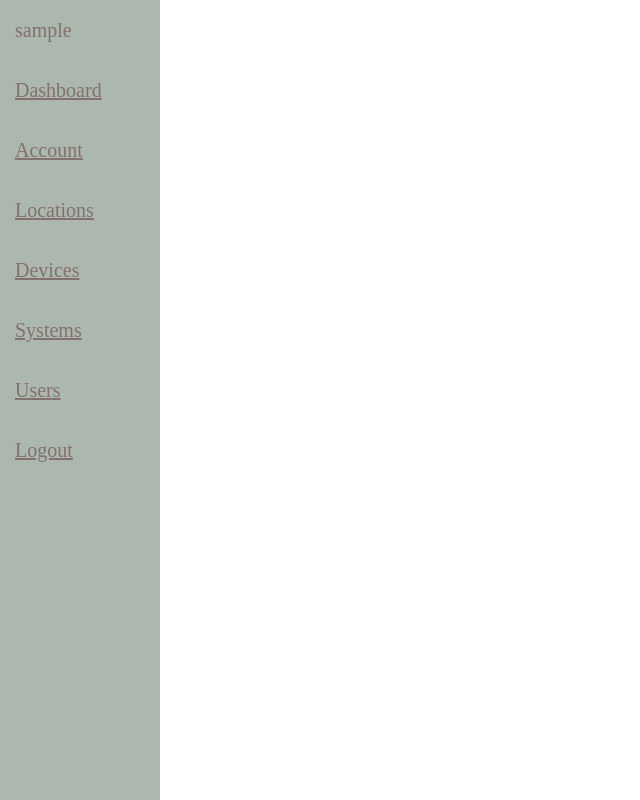
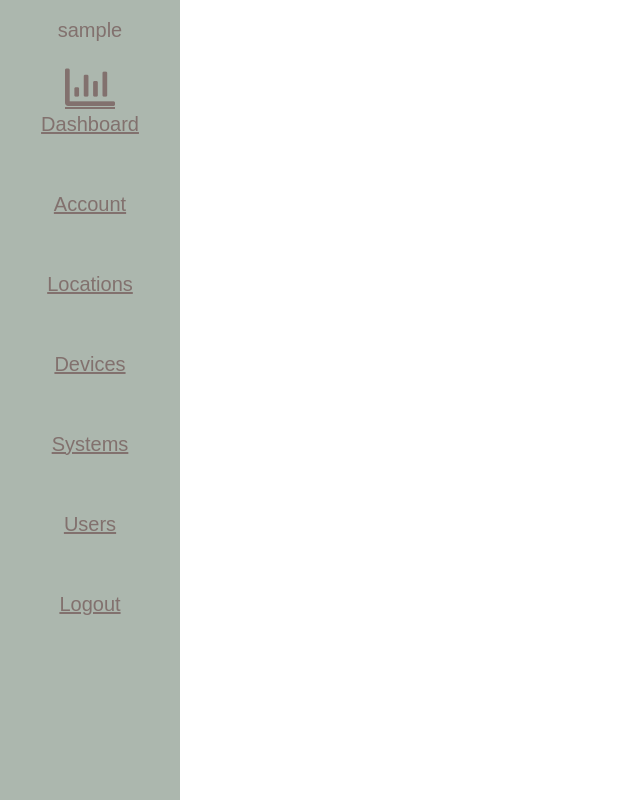
Before and after one commit to FilipaBarros/SIBD, a PHP site: page /partials/header.php in a window 1280 px wide. Shown: the whole page, without its empty margins (0-640 px from the left). Run offline with PHP 8.4, Linux system fonts and the light colour scheme; the visitor is signed in with stand-in values (Sample User, id 1).

Commit message:
added new 404 pages. mods to css and other fixes.

```diff
--- /dev/null
+++ b/devices/actions/index.php
@@ -0,0 +1,3 @@
+<?php
+    header("Location: ../../partials/404.php");
+?>
--- /dev/null
+++ b/devices/index.php
@@ -0,0 +1,3 @@
+<?php
+    header("Location: ../partials/404.php");
+?>
--- /dev/null
+++ b/locations/actions/index.php
@@ -0,0 +1,3 @@
+<?php
+    header("Location: ../../partials/404.php");
+?>
--- /dev/null
+++ b/locations/index.php
@@ -0,0 +1,3 @@
+<?php
+    header("Location: ../partials/404.php");
+?>
--- a/locations/locations.php
+++ b/locations/locations.php
@@ -10,6 +10,8 @@ function get_table()
 }
 ?>
 <h2>Locations</h2>
+<br>
+<br>
 <table>
 <?php
     $res = get_table();
@@ -24,7 +26,6 @@ function get_table()
     echo "<th> Room </th>";
     echo "<th> Actions </th>";
     echo " </tr> ";
-    echo " <br> ";
     foreach ($res as $row) {
         echo "<tr class='listelement'>";
         for ($j = 0; $j < 8; $j++) { // we're expecting eight attributes
@@ -32,7 +33,6 @@ function get_table()
         }
         echo " <td><a href='edit_location.php?id=" . $row[0] . "'>Edit</a>";
         echo " <a href='delete_location.php?id=" . $row[0] . "'>Delete</a></td>";
-        echo "<br>";
         echo "</tr>";
     }
 ?>
--- a/partials/header.php
+++ b/partials/header.php
@@ -5,8 +5,7 @@
 <html>
     <head>
         <meta charset="utf-8">
-        <title>Create Device</title>
-        <link href="https://stackpath.bootstrapcdn.com/font-awesome/4.7.0/css/font-awesome.min.css" rel="stylesheet" integrity="sha384-wvfXpqpZZVQGK6TAh5PVlGOfQNHSoD2xbE+QkPxCAFlNEevoEH3Sl0sibVcOQVnN" crossorigin="anonymous">
+        <title>Device Management System</title>
         <link rel="stylesheet" type="text/css" href="/SIBD/resources/style.css">
     </head>
     <body>
@@ -16,13 +15,13 @@
     if (isset($_SESSION['username'])) { ?>
         <ul class="navbar">
             <li class = "username"><span><?= $_SESSION['username'] ?></span></li>
-            <li><a  href = "<?php echo '/SIBD' ?>/welcome_page.php">Dashboard</a></li>
-            <li><a href = "<?php echo '/SIBD' ?>/welcome_page.php">Account</a></li>
-            <li><a href = "<?php echo '/SIBD' ?>/locations/locations.php">Locations</a></li>
-            <li><a href = "<?php echo '/SIBD' ?>/devices/devices.php">Devices</a></li>
-            <li><a href = "<?php echo '/SIBD' ?>/systems/systems.php">Systems</a></li>
-            <li><a href = "<?php echo '/SIBD' ?>/users/users.php">Users</a></li>
-            <li><a href = "<?php echo '/SIBD' ?>/users/actions/action_logout.php">Logout</a></li>
+            <li><a class="a-dashboard" href = "<?php echo '/SIBD' ?>/welcome_page.php"><br>Dashboard</a></li>
+            <li><a class="a-account" href = "<?php echo '/SIBD' ?>/welcome_page.php"><br>Account</a></li>
+            <li><a class="a-locations" href = "<?php echo '/SIBD' ?>/locations/locations.php"><br>Locations</a></li>
+            <li><a class="a-devices" href = "<?php echo '/SIBD' ?>/devices/devices.php"><br>Devices</a></li>
+            <li><a class="a-systems" href = "<?php echo '/SIBD' ?>/systems/systems.php"><br>Systems</a></li>
+            <li><a class="a-users" href = "<?php echo '/SIBD' ?>/users/users.php"><br>Users</a></li>
+            <li><a class="a-logout" href = "<?php echo '/SIBD' ?>/users/actions/action_logout.php"><br>Logout</a></li>
         </ul>
         <div class="main">
 
--- /dev/null
+++ b/partials/index.php
@@ -0,0 +1,3 @@
+<?php
+    header("Location: ../partials/404.php");
+?>
--- /dev/null
+++ b/resources/index.php
@@ -0,0 +1,3 @@
+<?php
+    header("Location: ../partials/404.php");
+?>
--- a/resources/style.css
+++ b/resources/style.css
@@ -5,15 +5,21 @@
     padding: 0;
 }
 
+@font-face {
+    font-family: "fontawesome";
+    src: url("fontawesome.woff");
+}
 
 
 h1, h2, h3{
     color: #82716e;
     padding-top: 15px;
 }
+
 body {
     font-size: 100%;
     line-height: 1.5;
+    font-family: Sans-Serif;
 }
 h1, h2, h3, h4 {
     margin: 0;
@@ -38,8 +44,6 @@ h3 {
 }
 
 
-
-
 /* Navbar*/
 
 .navbar {
@@ -50,8 +54,20 @@ h3 {
     position: fixed; /* Make it stick*/
     color: #82716e;
     font-size: 20px;
-    width: 160px; /*only way I could find of fixing it*/
+    text-align: center;
+    width: 180px; /*only way I could find of fixing it*/
 }
+
+.a-dashboard:before {
+    font-size: 50px;
+    content: "\f080";
+	font-family: fontawesome;
+}
+
+/*:before {
+    content: "\f09b";
+	font-family: fontawesome;
+}*/
 
 .navbar li{
     padding: 15px;
@@ -63,6 +79,7 @@ h3 {
 .navbar a{
     color: #82716e;
     display: block;
+    line-height: 25px;
 }
 
 .navbar a:hover{
@@ -106,15 +123,17 @@ table {
 th {
     background-color: #acb7ae;
     color: #82716e;
-    padding-top: 12px;
-    padding-bottom: 12px;
+    padding: 8px;
     text-align: left;
-  }
+}
 
+td {
+    padding: 8px;
+}
 
 tr{
-    padding-top: 8px;
-    padding-bottom: 8px;
+    padding: 8px;
+    height: 85px;
     text-align: left;
 }
 
--- /dev/null
+++ b/systems/actions/index.php
@@ -0,0 +1,3 @@
+<?php
+    header("Location: ../../partials/404.php");
+?>
--- /dev/null
+++ b/systems/index.php
@@ -0,0 +1,3 @@
+<?php
+    header("Location: ../partials/404.php");
+?>
--- /dev/null
+++ b/users/actions/index.php
@@ -0,0 +1,3 @@
+<?php
+    header("Location: ../../partials/404.php");
+?>
--- /dev/null
+++ b/users/index.php
@@ -0,0 +1,3 @@
+<?php
+    header("Location: ../partials/404.php");
+?>
```
Also changed, not shown: devices/devices.php (+4 -4 lines), partials/404.php (added, +11 -0 lines), welcome_page.php (+36 -3 lines), resources/fontawesome.woff (added).
